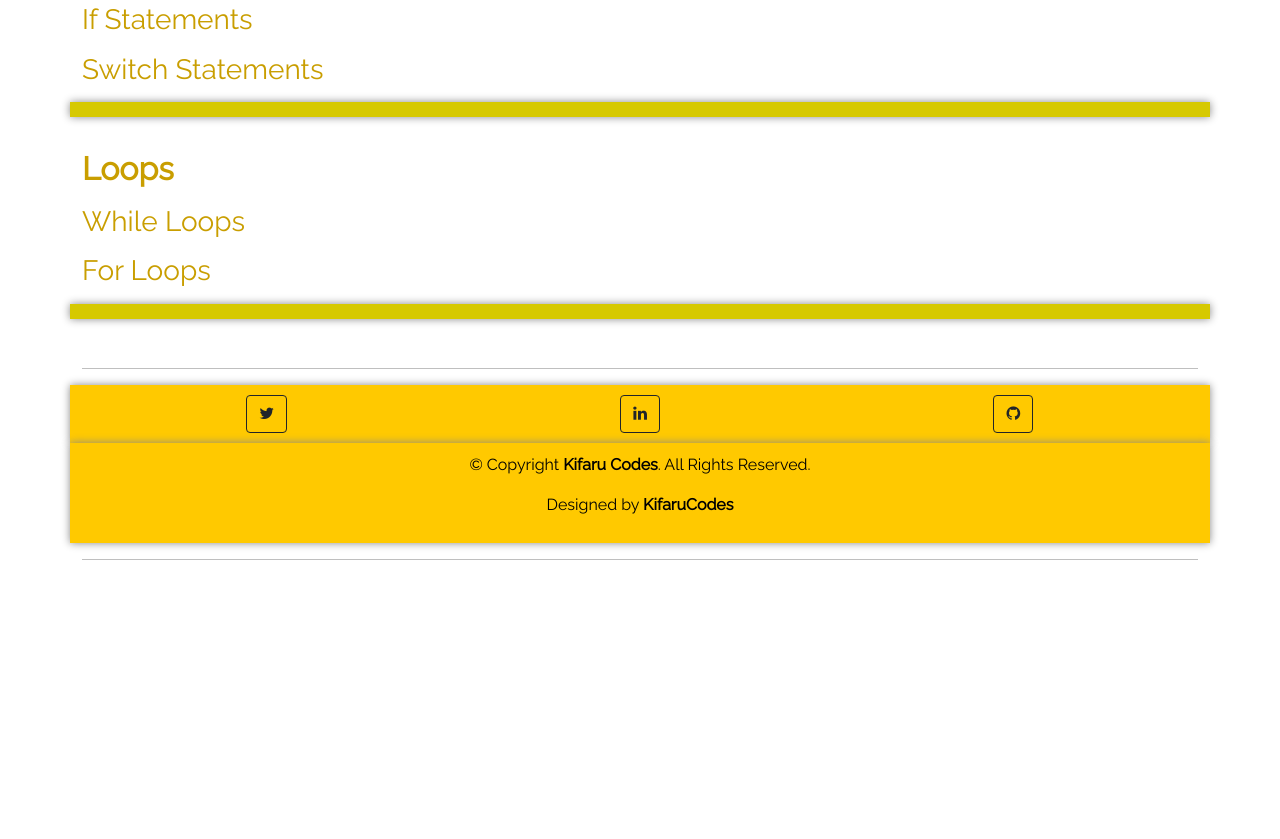
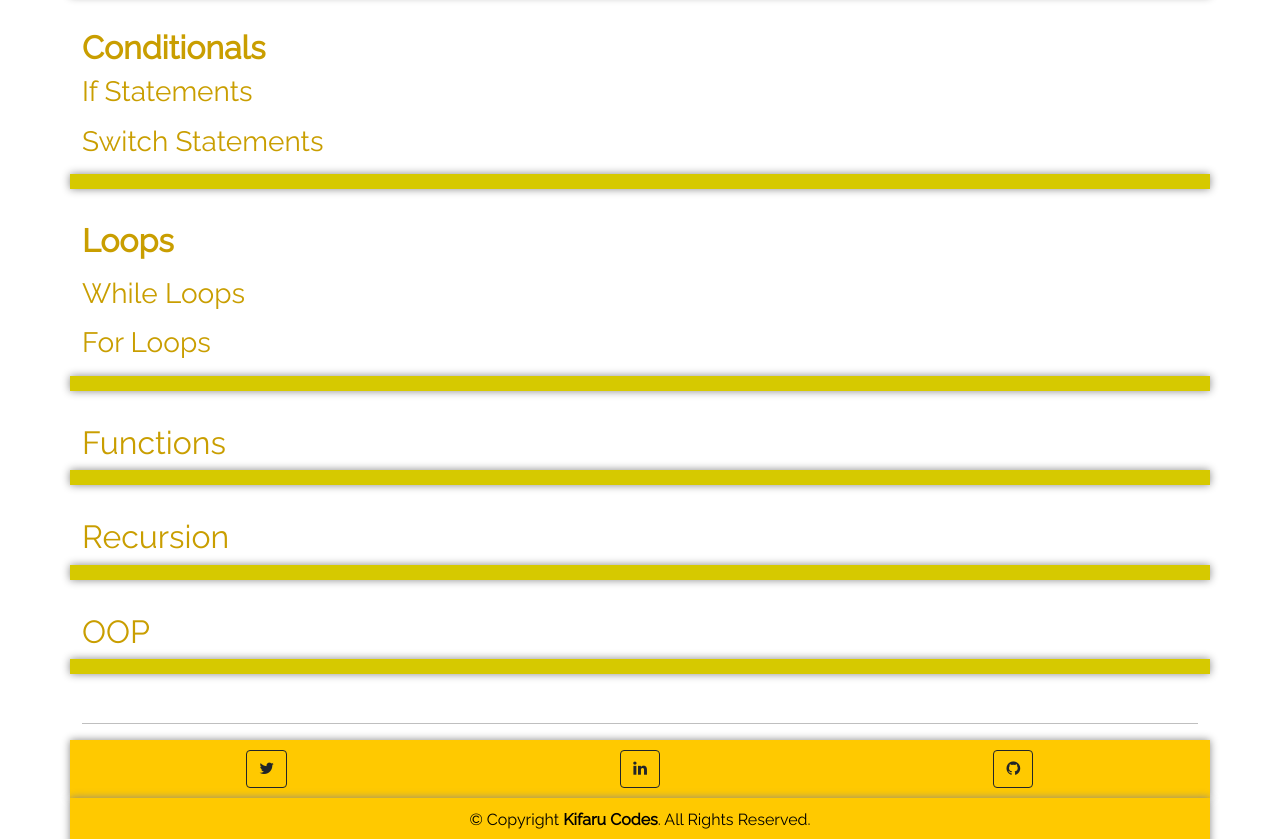
Before and after one commit to kifaruCodes/kifarucodes.github.io, a plain HTML site: page articles/java-basics.html in a window 1280 px wide. Shown: the part 1958-2797 px from the top of the page. Before the commit the page ends 2558 px from the top, so only its background shows below. Drawn offline with nearby package versions, Linux system fonts and the light colour scheme.

Commit message:
java basics article documentation : adding functions, recursion and OOP documentation structure

```diff
--- a/articles/java-basics.html
+++ b/articles/java-basics.html
@@ -103,6 +103,66 @@
 				<h1 class="header"><img src="../assets/img/java_logo_sm.png" class="img-fluid" alt="..."><b>Java Fundamentals</b></h1>
 			</div>
 
+
+
+
+
+
+
+
+
+
+
+
+
+
+
+
+
+
+
+
+
+
+
+
+
+
+
+
+
+
+
+
+
+
+
+
+
+
+
+
+
+
+
+
+
+
+
+
+
+
+
+
+
+
+
+
+
+
+
+
+
 			<!-- overview start -->
 			<div class="col-lg-12">
 				<h2 class="header">Overview</h2>
@@ -122,6 +182,58 @@
 			<div class="topic-break"></div>
 			<br><br>
 			<!-- overview end -->
+
+
+
+
+
+
+
+
+
+
+
+
+
+
+
+
+
+
+
+
+
+
+
+
+
+
+
+
+
+
+
+
+
+
+
+
+
+
+
+
+
+
+
+
+
+
+
+
+
+
+
+
 
 			<!-- Table of content start -->
 			<div class="col-lg-12">
@@ -178,6 +290,24 @@
 						</ul>
 					</li>
 					<!-- loops end -->
+
+					<!-- functions start -->
+					<li>
+						<a href="#functions">Functions</a>
+					</li>
+					<!-- functions end -->
+
+					<!-- recursion start -->
+					<li>
+						<a href="#recursion">Recursion</a>
+					</li>
+					<!-- recursion end -->
+
+					<!-- oop start -->
+					<li>
+						<a href="#oop">OOP</a>
+					</li>
+					<!-- oop end -->
 				</ol>
 			</div>
 			<div class="topic-break"></div>
@@ -262,6 +392,56 @@ System.out.println(string_in);
 
 
 
+
+
+
+
+
+
+
+
+
+
+
+
+
+
+
+
+
+
+
+
+
+
+
+
+
+
+
+
+
+
+
+
+
+
+
+
+
+
+
+
+
+
+
+
+
+
+
+
+
+
 			<!-- Operators start -->
 			<div class="col-lg-12">
 				<h2 class="header" id="operators"><b>Operators</b></h2>
@@ -311,6 +491,40 @@ System.out.println(string_in);
 
 
 
+
+
+
+
+
+
+
+
+
+
+
+
+
+
+
+
+
+
+
+
+
+
+
+
+
+
+
+
+
+
+
+
+
+
 			<!-- conditional start -->
 			<div class="col-lg-12">
 				<h2 class="header" id="conditionals"><b>Conditionals</b></h2>
@@ -332,6 +546,63 @@ System.out.println(string_in);
 			<div class="topic-break"></div>
 			<br><br>
 			<!-- conditionals end -->
+
+
+
+
+
+
+
+
+
+
+
+
+
+
+
+
+
+
+
+
+
+
+
+
+
+
+
+
+
+
+
+
+
+
+
+
+
+
+
+
+
+
+
+
+
+
+
+
+
+
+
+
+
+
+
+
+
 
 			<!-- Loops start -->
 			<div class="col-lg-12">
@@ -357,6 +628,69 @@ System.out.println(string_in);
 			<div class="topic-break"></div>
 			<br><br>
 			<!-- Loops end -->
+
+
+
+
+
+
+
+
+
+
+
+
+
+
+
+
+
+
+
+
+
+
+
+
+
+
+
+
+
+
+
+
+
+
+
+
+
+
+
+
+			<!-- functions start -->
+			<div class="col-lg-12">
+				<h2 class="header" id="functions">Functions</h2>
+			</div>
+			<div class="topic-break"></div>
+			<br><br>
+			<!-- functions end -->
+
+			<!-- recursion start -->
+			<div class="col-lg-12">
+				<h2 class="header" id="recursion">Recursion</h2>
+			</div>
+			<div class="topic-break"></div>
+			<br><br>
+			<!-- recursion end -->
+
+			<!-- OOP start -->
+			<div class="col-lg-12">
+				<h2 class="header" id="oop">OOP</h2>
+			</div>
+			<div class="topic-break"></div>
+			<br><br>
+			<!-- OOP end -->
 
 		</div>
 		<!-- content section end -->
```
